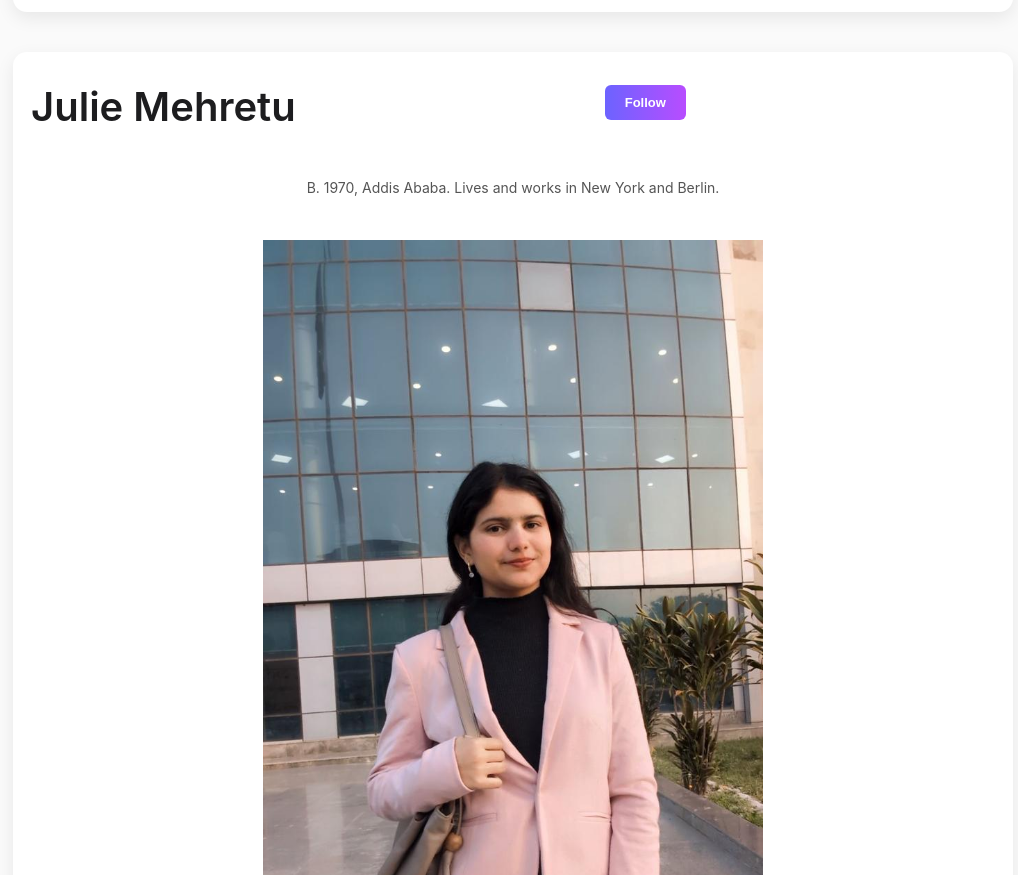
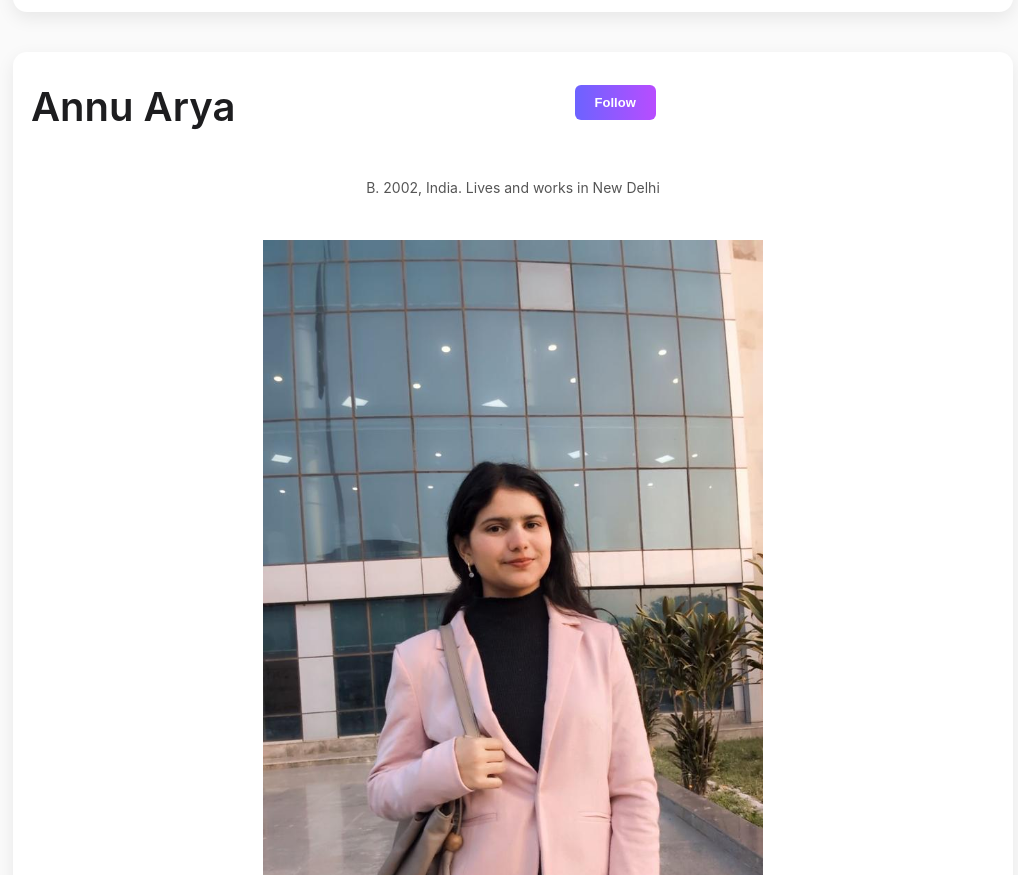
Before and after one commit to Vaaani01/artvibecreativity, a plain HTML site: page index.html in a window 1280 px wide. Shown: the part 6501-7376 px from the top of the page, without its empty margins (127-1145 px from the left). Drawn offline with Linux system fonts and the light colour scheme.

Commit message:
html file updated

```diff
--- a/index.html
+++ b/index.html
@@ -210,12 +210,12 @@ The year began auspiciously for Gibson as he opened “They Teach Love” at the
 <!-- card 4 -->
 <div class="artist-card">
   <div class="name">
-    <h3>Julie Mehretu</h3>
+    <h3>Annu Arya</h3>
     <button class="follow">Follow</button>
   </div>
 
   <p>
-    B. 1970, Addis Ababa. Lives and works in New York and Berlin.
+    B. 2002, India. Lives and works in New Delhi
   </p>
 <!--
   <img src="./asset/artist4.jpeg" style="height: 1000px; width: 500px; object-fit: cover;"> -->
```
